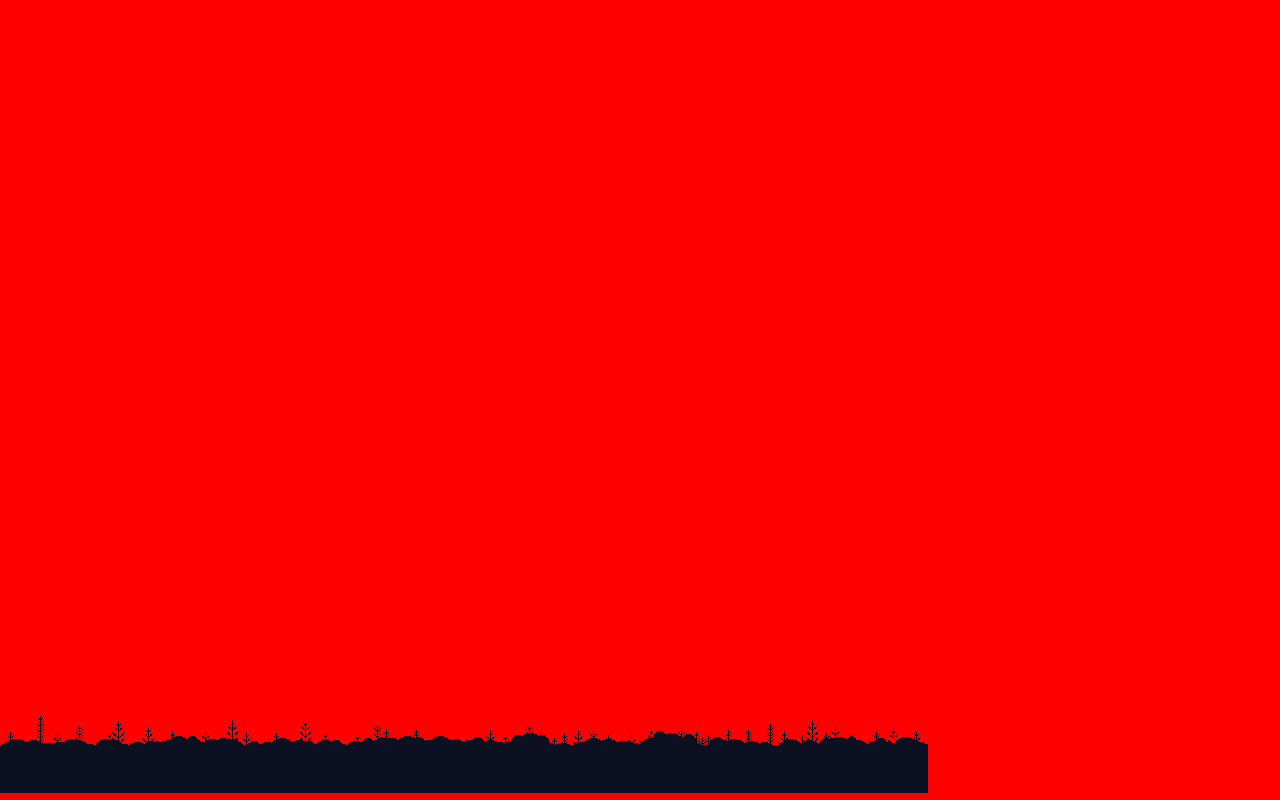
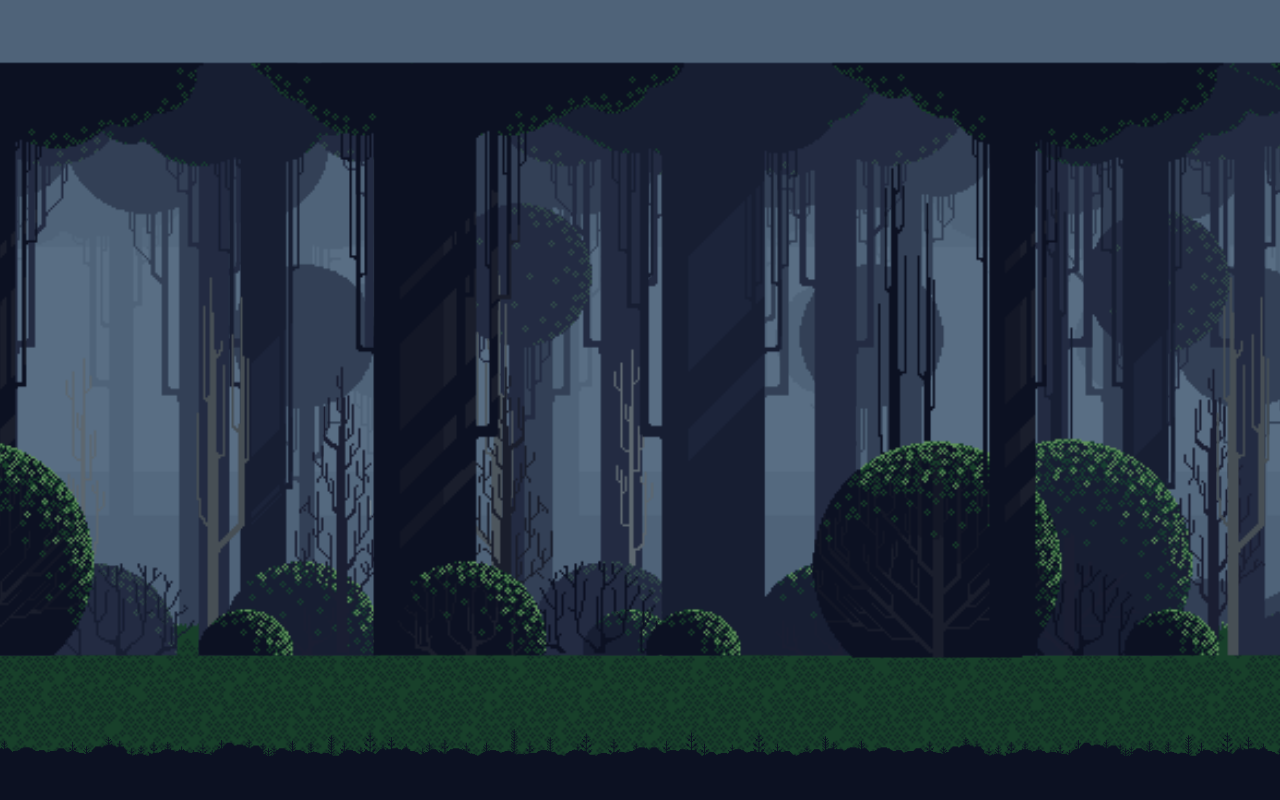
Before and after one commit to bhvr-business-solutions/hackathon-jira, a React (Create React App) app in the folder client/: page / in a window 1280 px wide. Built offline with nearby package versions, Linux system fonts and the light colour scheme.

Commit message:
forest theme WIP

```diff
--- a/client/src/themes/forest/Forest.css
+++ b/client/src/themes/forest/Forest.css
@@ -1,6 +1,105 @@
-.forest-container {
+/* .forest-container {
     width: 100%;
     height: 100%;
 
     background-color: red;
+} */
+
+@-webkit-keyframes scroll {
+    from {
+      left: 0px;
+    }
+    50% {
+      left: -320px;
+    }
+    to {
+      left: -640px;
+    }
+  }
+
+.imageFirst{
+    -webkit-animation: scroll 19s infinite linear;
+    position: fixed;
+    left: 0;
+    bottom: 0;
+    width: 181%;
+    background-repeat: repeat-x;
+    background-position: bottom;
+    z-index: 100;
+    height: 200px;
+    background-size: 37%;
+    background-image: url('./images/Layer_0000_9.png');
 }
+.imageSecond-green-bush{
+    position: fixed;
+    left: 0;
+    bottom: 31px;
+    width: 100%;
+    background-repeat: repeat-x;
+    background-position: bottom;
+    height: 200px;
+    z-index: 6;
+    background-size: 2014px;
+    background-image: url('./images/Layer_0001_8.png');
+}
+.imageThird-first-tree-structure{
+    position: fixed;
+    bottom: 5px;
+    height: 1089px;
+    max-height: 100%;
+    width: 100%;
+    background-repeat: repeat-x;
+    background-position: bottom;
+    background-size: 2027px;
+    z-index: 10;
+    background-image: url('./images/Layer_0003_6.png');
+}
+.imageFourth-second-tree-structure{
+    position: fixed;
+    bottom: 5px;
+    height: 1083px;
+    max-height: 100%;
+    width: 100%;
+    background-repeat: repeat-x;
+    background-position: bottom;
+    z-index: 8;
+    background-size: 2027px;
+    background-image: url('./images/Layer_0005_5.png');
+}
+
+.imageFifth-third-tree-structure{
+    background-image: url('./images/Layer_0006_4.png');
+    position: fixed;
+    bottom: 5px;
+    height: 1083px;
+    max-height: 100%;
+    width: 100%;
+    background-repeat: repeat-x;
+    background-position: bottom;
+    z-index: 6;
+    background-size: 2027px;
+}
+.imageSix-fourth-tree-structure{
+    background-image: url('./images/Layer_0008_3.png');
+    position: fixed;
+    bottom: 5px;
+    height: 1083px;
+    max-height: 100%;
+    width: 100%;
+    z-index: 4;
+    background-repeat: repeat-x;
+    background-position: bottom;
+    background-size: 2027px;
+}
+.imageSeven-fifth-tree-structure{
+    background-image: url('./images/Layer_0009_2.png');
+    position: fixed;
+    bottom: 5px;
+    height: 1083px;
+    max-height: 100%;
+    width: 100%;
+    z-index: 2;
+    background-repeat: repeat-x;
+    background-position: bottom;
+    background-size: 2027px;
+}
--- a/client/src/themes/forest/Forest.js
+++ b/client/src/themes/forest/Forest.js
@@ -1,25 +1,29 @@
 import React, { Component } from 'react';
 import './Forest.css';
 
-import layer0 from './images/Layer_0000_9.png';
-import layer1 from './images/Layer_0001_8.png';
-import layer2 from './images/Layer_0002_7.png';
-import layer3 from './images/Layer_0003_6.png';
-import layer4 from './images/Layer_0004_Lights.png';
-import layer5 from './images/Layer_0005_5.png';
-import layer6 from './images/Layer_0006_4.png';
-import layer7 from './images/Layer_0007_Lights.png';
-import layer8 from './images/Layer_0008_3.png';
-import layer9 from './images/Layer_0009_2.png';
-import layer10 from './images/Layer_0010_1.png';
+// import layer0 from './images/Layer_0000_9.png';
+// import layer1 from './images/Layer_0001_8.png';
+// import layer2 from './images/Layer_0002_7.png';
+// import layer3 from './images/Layer_0003_6.png';
+// import layer4 from './images/Layer_0004_Lights.png';
+// import layer5 from './images/Layer_0005_5.png';
+// import layer6 from './images/Layer_0006_4.png';
+// import layer7 from './images/Layer_0007_Lights.png';
+// import layer8 from './images/Layer_0008_3.png';
+// import layer9 from './images/Layer_0009_2.png';
+// import layer10 from './images/Layer_0010_1.png';
 
 class Forest extends Component {
     render() {
         return (
             <div class="forest-container">
-                <div class="forest-layer">
-                    <img src={layer0} />
-                </div>
+                <div className="imageFirst"></div>
+                <div className="imageSecond-green-bush"></div>
+                <div className="imageThird-first-tree-structure"></div>
+                <div className="imageFourth-second-tree-structure"></div>
+                <div className="imageFifth-third-tree-structure"></div>
+                <div className="imageSix-fourth-tree-structure"></div>
+                <div className="imageSeven-fifth-tree-structure"></div>
             </div>
         );
     }
```
